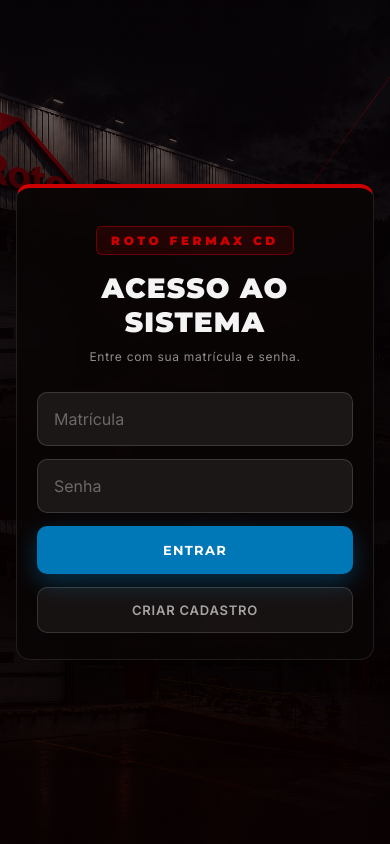
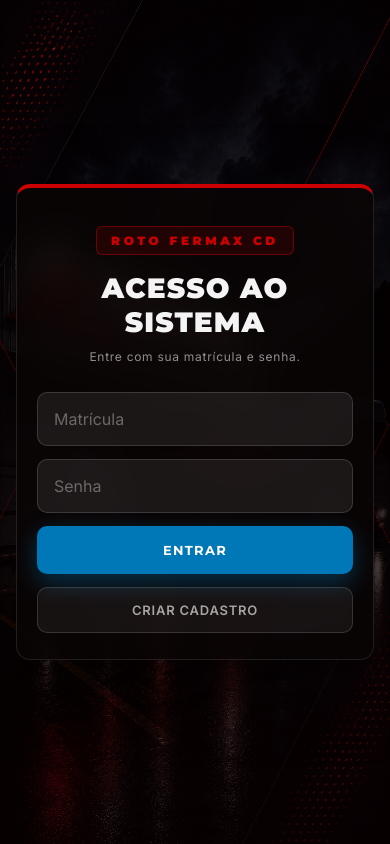
Before and after one commit to Alexxandre82/aplicativo-roto, a Next.js app: page /login in a window 390 px wide. Built offline with nearby package versions, Linux system fonts and the light colour scheme; no server answers; a web font is replaced by a local one.

Commit message:
feat: use new logo9.16.png background specifically configured for mobile alignment

```diff
--- a/app/globals.css
+++ b/app/globals.css
@@ -537,18 +537,11 @@ button, input, select, textarea {
   .roto-card, .roto-card-primary, .roto-card-red, .roto-card-teal { padding: 16px; }
   .login-page {
     background-image:
-      linear-gradient(180deg, rgba(10,0,0,0.6) 0%, rgba(10,0,0,0.85) 100%),
-      url("/fundo app.png"),
-      url("/fundo app.png");
-    background-size:
-      100% 100%,
-      200% auto, /* Camada do topo (fachada) */
-      200% auto; /* Camada do rodapé (caminhão) */
-    background-position:
-      center,
-      top center,
-      bottom center;
-    background-repeat: no-repeat, no-repeat, no-repeat;
+      linear-gradient(180deg, rgba(10,0,0,0.4) 0%, rgba(10,0,0,0.7) 100%),
+      url("/logo9.16.png");
+    background-size: 100% 100%;
+    background-position: center;
+    background-repeat: no-repeat;
   }
   .login-card { padding: 26px 20px; border-radius: 14px; }
 }
```
Also changed, not shown: public/logo9.16.png (added).
